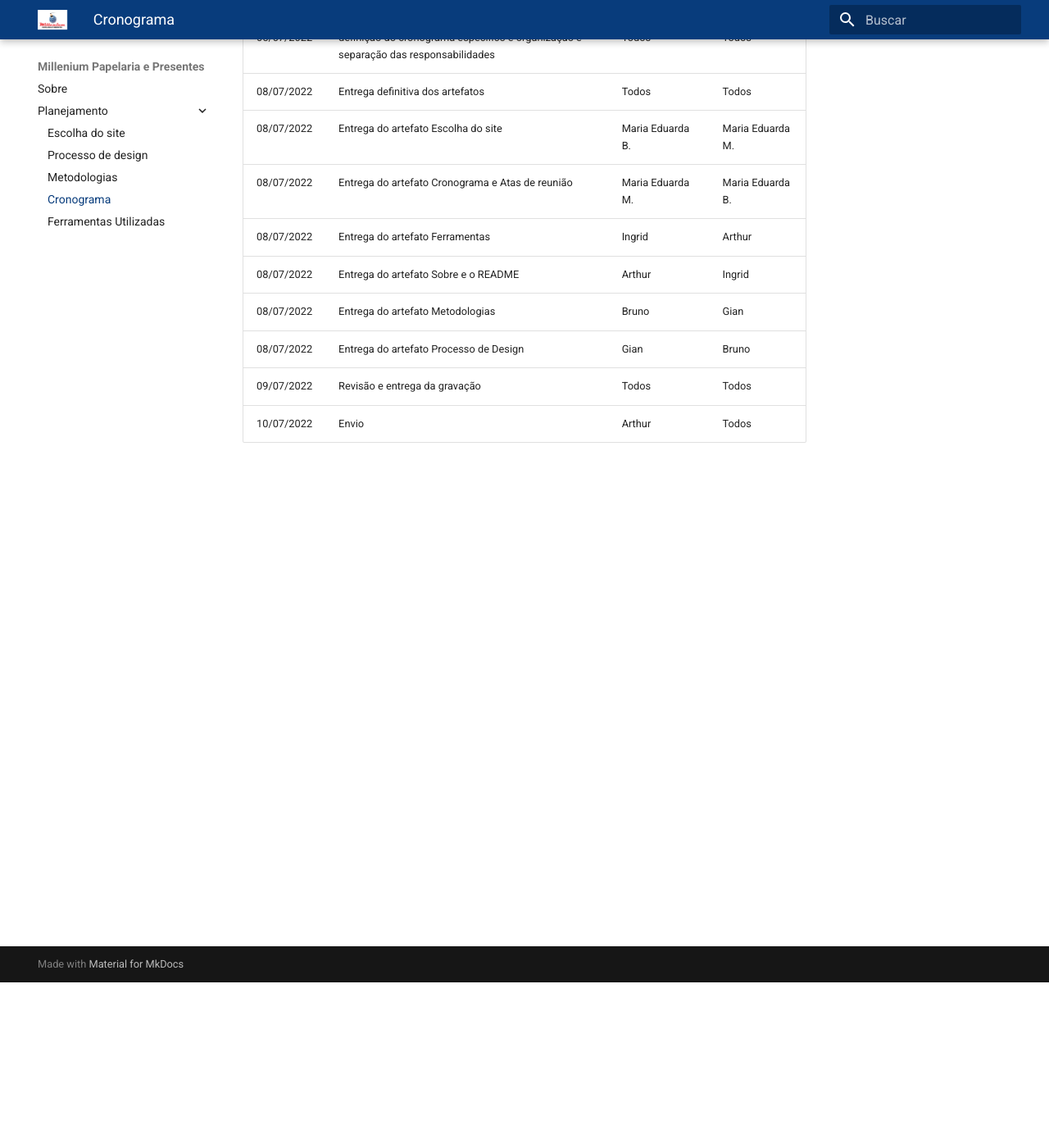
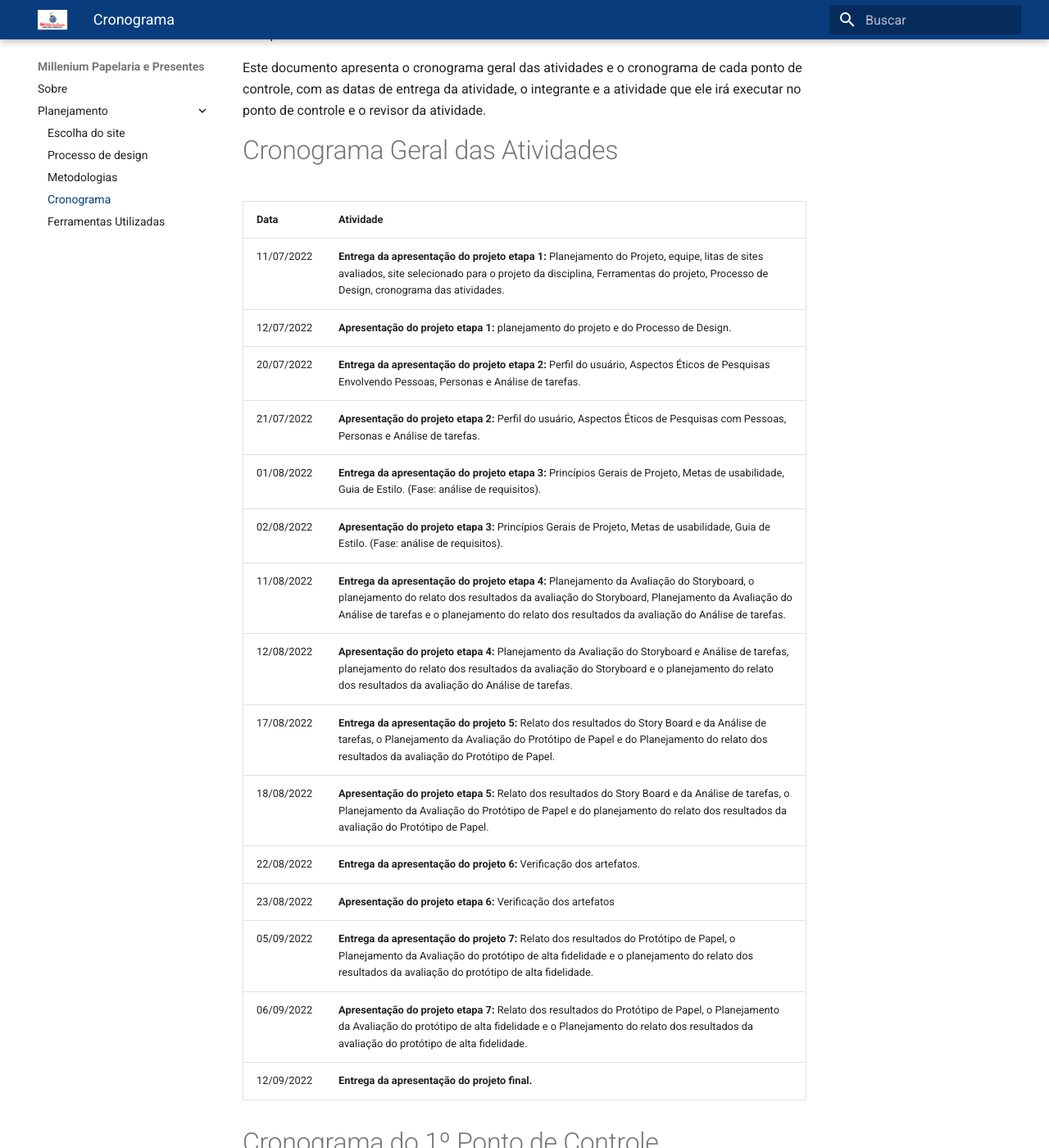
Before and after one commit to Interacao-Humano-Computador/2022.1-Millenium-Papelaria, an MkDocs documentation site: the page built from docs/planejamento/cronograma.md, in a window 1280 px wide and 1400 px high, scrolled down 202 px. Shown: the whole window at 82% size. Built offline with MkDocs 1.6.1 and Material for MkDocs 9.7.7, drawn with Linux system fonts in a browser that asks for light colours; some of the changed text lies outside the part shown.

Commit message:
Adicionando informações sobre o cronograma

```diff
--- a/docs/planejamento/cronograma.md
+++ b/docs/planejamento/cronograma.md
@@ -1,4 +1,31 @@
-# Cronograma Específico
+# Cronograma
+
+O cronograma da equipe foi estabelecido de acordo com as datas descritas para a entrega e apresentação do projeto presentes no plano de ensino da disciplina de Interação Humano Computador.
+
+Este documento apresenta o cronograma geral das atividades e o cronograma de cada ponto de controle, com as datas de entrega da atividade, o integrante e a atividade que ele irá executar no ponto de controle e o revisor da atividade.
+
+# Cronograma Geral das Atividades
+
+| Data | Atividade |
+| ---------- | ------ |
+| 11/07/2022 | **Entrega da apresentação do projeto etapa 1:** Planejamento do Projeto, equipe, litas de sites avaliados, site selecionado para o projeto da disciplina, Ferramentas do projeto, Processo de Design, cronograma das atividades. |
+| 12/07/2022 | **Apresentação do projeto etapa 1:** planejamento do projeto e do Processo de Design. |
+| 20/07/2022 | **Entrega da apresentação do projeto etapa 2:** Perfil do usuário, Aspectos Éticos de Pesquisas Envolvendo Pessoas, Personas e Análise de tarefas. |
+| 21/07/2022 | **Apresentação do projeto etapa 2:** Perfil do usuário, Aspectos Éticos de Pesquisas com Pessoas, Personas e Análise de tarefas. |
+| 01/08/2022 | **Entrega da apresentação do projeto etapa 3:** Princípios Gerais de Projeto, Metas de usabilidade, Guia de Estilo. (Fase: análise de requisitos). |
+| 02/08/2022 | **Apresentação do projeto etapa 3:** Princípios Gerais de Projeto, Metas de usabilidade, Guia de Estilo. (Fase: análise de requisitos). |
+| 11/08/2022 | **Entrega da apresentação do projeto etapa 4:** Planejamento da Avaliação do Storyboard, o planejamento do relato dos resultados da avaliação do Storyboard, Planejamento da Avaliação do Análise de tarefas e o planejamento do relato dos resultados da avaliação do Análise de tarefas. |
+| 12/08/2022 | **Apresentação do projeto etapa 4:** Planejamento da Avaliação do Storyboard e Análise de tarefas, planejamento do relato dos resultados da avaliação do Storyboard e o planejamento do relato dos resultados da avaliação do Análise de tarefas. |
+| 17/08/2022 | **Entrega da apresentação do projeto 5:** Relato dos resultados do Story Board e da Análise de tarefas, o Planejamento da Avaliação do Protótipo de Papel e do Planejamento do relato dos resultados da avaliação do Protótipo de Papel. |
+| 18/08/2022 | **Apresentação do projeto etapa 5:** Relato dos resultados do Story Board e da Análise de tarefas, o Planejamento da Avaliação do Protótipo de Papel e do planejamento do relato dos resultados da avaliação do Protótipo de Papel. |
+| 22/08/2022 | **Entrega da apresentação do projeto 6:** Verificação dos artefatos. |
+| 23/08/2022 | **Apresentação do projeto etapa 6:** Verificação dos artefatos |
+| 05/09/2022 | **Entrega da apresentação do projeto 7:** Relato dos resultados do Protótipo de Papel, o Planejamento da Avaliação do protótipo de alta fidelidade e o planejamento do relato dos resultados da avaliação do protótipo de alta fidelidade. |
+| 06/09/2022 | **Apresentação do projeto etapa 7:** Relato dos resultados do Protótipo de Papel, o Planejamento da Avaliação do protótipo de alta fidelidade e o Planejamento do relato dos resultados da avaliação do protótipo de alta fidelidade. |
+| 12/09/2022 | **Entrega da apresentação do projeto final.** |
+
+
+# Cronograma do 1º Ponto de Controle
 
 | Data | Atividade | Responsáveis | Revisores
 | ---------- | ------ | -----------------------| --------------------------------------- |
@@ -12,3 +39,10 @@
 | 08/07/2022 | Entrega do artefato Processo de Design | Gian | Bruno |
 | 09/07/2022 | Revisão e entrega da gravação | Todos | Todos |
 | 10/07/2022 | Envio | Arthur | Todos |
+
+# Histórico de versões
+
+| Versão | Data       | Descrição             | Autor           |
+| ------ | ---------- | --------------------- | ------------    |
+| 1.0    | 05/07/2022 | Criação do documento  | Maria Eduarda B. |
+| 1.1  | 08/07/2022 | Adicionando informações sobre o cronograma | Maria Eduarda M. |
```
